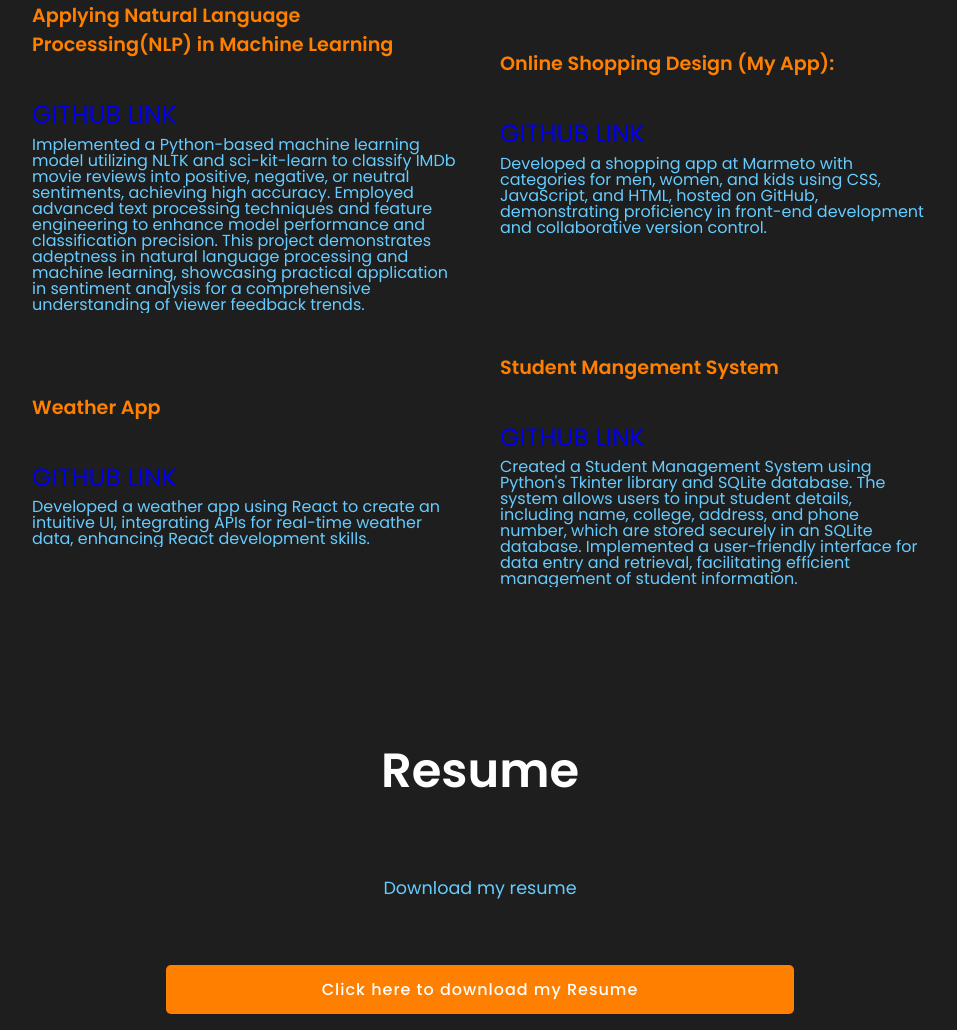
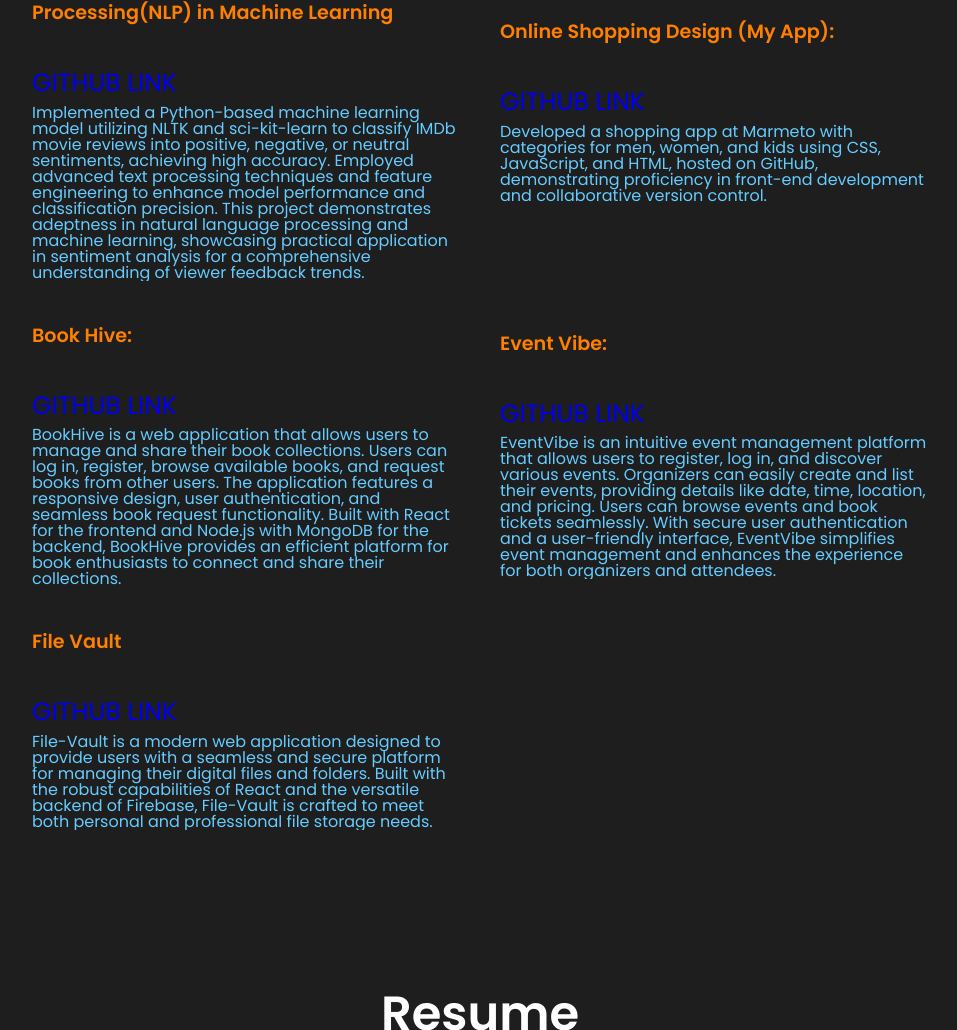
Before and after one commit to EESHWAR-MATURU/My-Portfolio, a plain HTML site: page index.html in a window 1280 px wide. Shown: the part 3160-4190 px from the top of the page, without its empty margins (160-1117 px from the left). Drawn offline with nearby package versions, Linux system fonts and the light colour scheme.

Commit message:
updated portfolio

```diff
--- a/index.html
+++ b/index.html
@@ -70,8 +70,8 @@
                 <div class="s-icons">
                 </div>
                 <h3>Technical Skills</h3>
-                <p>Front-end Developer, Full stack developer, Artificial Intelligence, Machine Learning, Image Processing, Data Science, Software Engineering, PL/SQL,
-                SQL, Programming Languages and Mobile Applications.</p>
+                <p>- Front-end Developer, Web Developer, Full stack developer, Software Engineering, Programmer,
+                SQL, Programming Languages, MS Office, Artificial Intelligence, Machine Learning, Image Processing,</p>
             </div>
         </div>
     </section>
@@ -105,21 +105,33 @@
             <div class="row">
                 <img src="">
                 <div class="layer">
-                    <h5>Weather App</h5>
-                    <a href=https://github.com/EESHWAR-MATURU/Weather-App>GITHUB LINK</a>
-                    <p>Developed a weather app using React to create an intuitive UI, integrating APIs for real-time
-                    weather data, enhancing React development skills.</p>
+                    <h5>Book Hive:</h5>
+                    <a href=https://github.com/Hackathon-Project-Grind/BookHive>GITHUB LINK</a>
+                    <p>BookHive is a web application that allows users to manage and share their book collections. Users can log in, register,
+                    browse available books, and request books from other users. The application features a responsive design, user
+                    authentication, and seamless book request functionality. Built with React for the frontend and Node.js with MongoDB for
+                    the backend, BookHive provides an efficient platform for book enthusiasts to connect and share their collections.</p>
                 </div>
             </div>
             <div class="row">
                 <img src="">
                 <div class="layer">
-                    <h5>Student Mangement System</h5>
-                    <a href=https://github.com/EESHWAR-MATURU/Java-Project>GITHUB LINK</a>
-                    <p>Created a Student Management System using Python's Tkinter library and SQLite database. The system allows
-                        users to input student details, including name, college, address, and phone number, which are stored securely in an SQLite database.
-                        Implemented a user-friendly interface for data entry and retrieval, facilitating efficient management of
-                        student information.</p>
+                    <h5>Event Vibe:</h5>
+                    <a href=https://github.com/Hackathon-Project-Grind/Event-Vibe>GITHUB LINK</a>
+                    <p>EventVibe is an intuitive event management platform that allows users to register, log in, and discover various events.
+                    Organizers can easily create and list their events, providing details like date, time, location, and pricing. Users can
+                    browse events and book tickets seamlessly. With secure user authentication and a user-friendly interface, EventVibe
+                    simplifies event management and enhances the experience for both organizers and attendees.</p>
+                </div>
+            </div>
+            <div class="row">
+                <img src="">
+                <div class="layer">
+                    <h5>File Vault</h5>
+                    <a href=https://github.com/Hackathon-Project-Grind/File-Vault>GITHUB LINK</a>
+                    <p>File-Vault is a modern web application designed to provide users with a seamless and secure platform for managing their
+                    digital files and folders. Built with the robust capabilities of React and the versatile backend of Firebase, File-Vault
+                    is crafted to meet both personal and professional file storage needs.</p>
                 </div>
             </div>
         </div>
```
Also changed, not shown: 1 other file.
